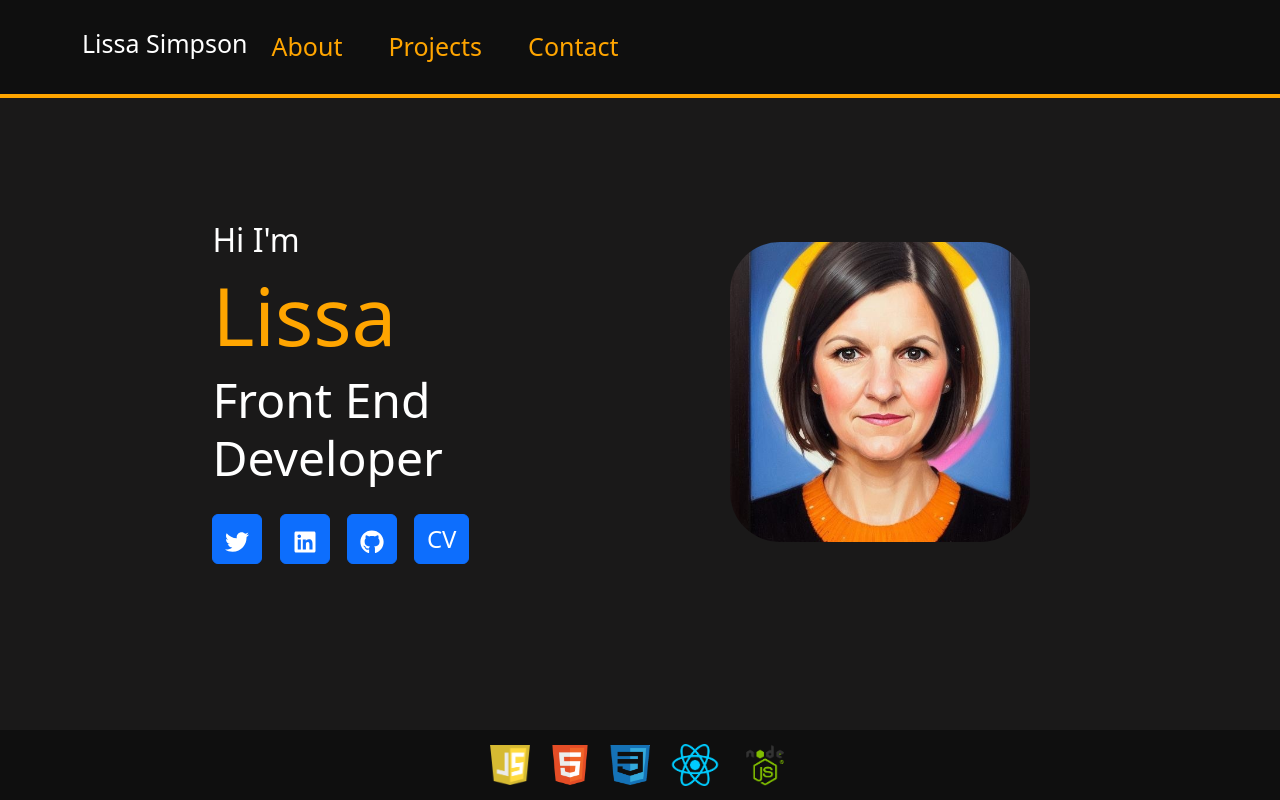
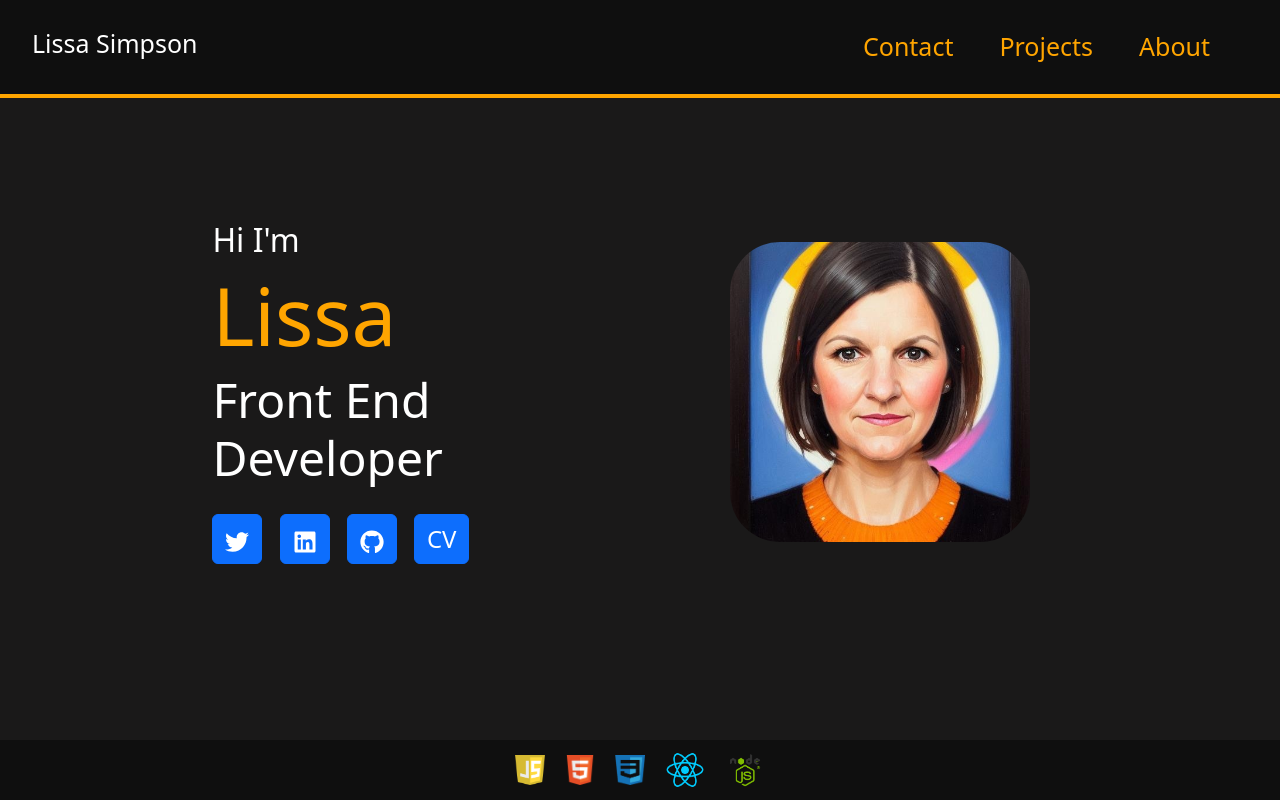
Before and after one commit to lissasimp/React-Portfolio, a React (Create React App) app: page /#/ in a window 1280 px wide. Built offline with nearby package versions, Linux system fonts and the light colour scheme.

Commit message:
hamburger menu items aligned

```diff
--- a/src/App.css
+++ b/src/App.css
@@ -19,9 +19,10 @@ body {
     color: white; /*will change color of text within the element on hover */
   }
 
+
   #myname {
     font-size: 25px;
-    float: left;
+    float:left;
   }
 
   footer {
--- a/src/Components/Footer/Footer.js
+++ b/src/Components/Footer/Footer.js
@@ -11,11 +11,11 @@ function Footer () {
   return (
   <footer>
       <div class="container text-center">
-      <img id="logo" src={JS} width="40px" height="40px" alt="JS logo"></img>
-            <img id="logo"src={HTML} width="40px" height="40px" alt="HTML logo"></img>
-            <img id="logo"src={CSS} width="40px" height="40px" alt="CSS logo"></img>
-            <img id="logo"src={ReactImg} width="50px" height="50px" alt="React logo"></img>
-            <img id="logo"src={Node} width="50px" height="50px" alt="Node logo"></img>
+      <img id="logo" src={JS} width="30px" height="30px" alt="JS logo"></img>
+            <img id="logo"src={HTML} width="30px" height="30px" alt="HTML logo"></img>
+            <img id="logo"src={CSS} width="30px" height="30px" alt="CSS logo"></img>
+            <img id="logo"src={ReactImg} width="40px" height="40px" alt="React logo"></img>
+            <img id="logo"src={Node} width="40px" height="40px" alt="Node logo"></img>
             </div>
   </footer>
   )
--- a/src/Components/NavTabs/NavTabs.js
+++ b/src/Components/NavTabs/NavTabs.js
@@ -8,10 +8,9 @@ function NavTabs(props) {
   return (
     <Navbar id="navbar" variant="dark" collapseOnSelect expand="lg">
       <Navbar.Toggle aria-controls="basic-navbar-nav" />
-      <Navbar.Collapse id="basic-navbar-nav">
-        {/* <Nav className="ml-auto"></Nav> */}
-        <Container>
-          <Nav className="me-auto">
+      <Navbar.Collapse id="basic-navbar-nav" >
+        <Container fluid>
+          {/* <Nav className="me-auto"> */}
           <Navbar.Brand as={NavLink} to="/" id="myname">
             Lissa Simpson
 
@@ -19,7 +18,7 @@ function NavTabs(props) {
 
           {/*https://stackoverflow.com/questions/54843302/reactjs-bootstrap-navbar-and-routing-not-working-together*/}
           <section>
-            <Nav className="ml-auto" flex="column"></Nav>
+            <Nav className="justify-content-end">
             <Nav.Link
               id="links"
               as={NavLink}
@@ -59,9 +58,11 @@ function NavTabs(props) {
             >
               About
             </Nav.Link>
+            </Nav>
           </section>
-          </Nav>
+
         </Container>
+
       </Navbar.Collapse>
     </Navbar>
   );
```
